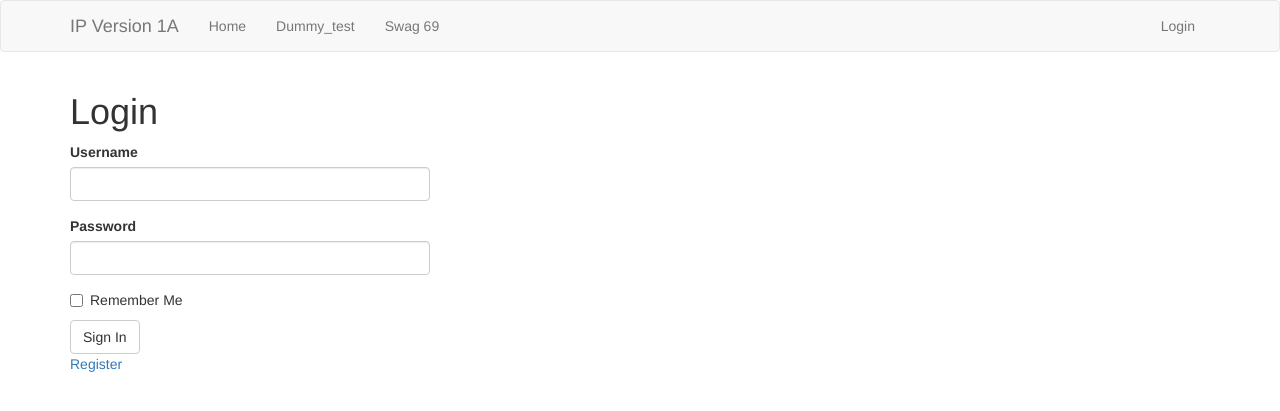
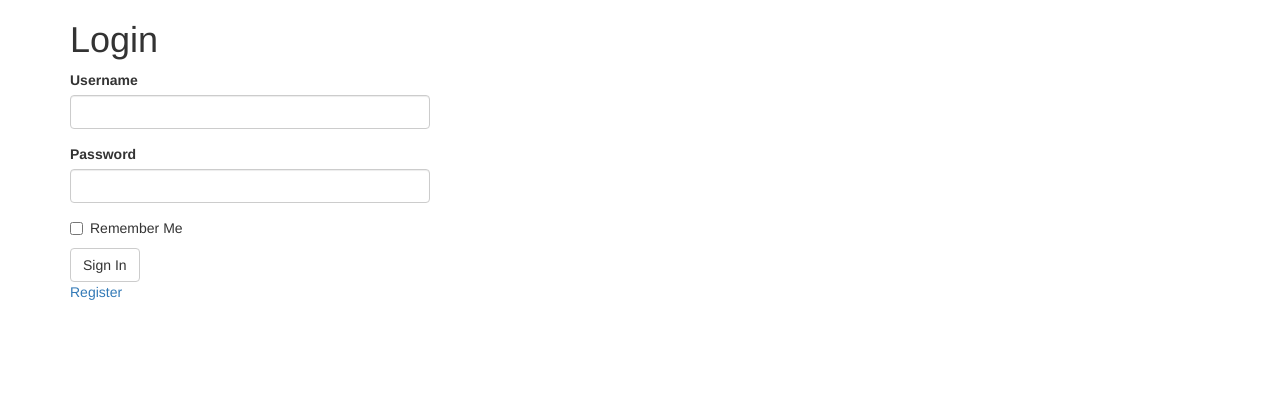
Before and after one commit to gjairath/IP_Version_2.0, a Flask app: a page that uses ip_app/templates/base_page.html in a window 1280 px wide. Shown: the top 411 px of the page. Run offline with Flask 2, Linux system fonts and the light colour scheme; some libraries are stand-ins or nearby versions.

Commit message:
Better docs, revised UI

```diff
--- a/ip_app/routes.py
+++ b/ip_app/routes.py
@@ -26,6 +26,46 @@ from datetime import datetime
 def index():
     return render_template('test69.html', user=current_user)
 
+@app.route("/user/<username>")
+@login_required
+def profile(username):
+    '''
+    Profile, at the dashboard as a "dropdown", login required.
+    '''
+    user = User.query.filter_by(username=username).first_or_404()
+    return render_template('user_profile.html', user=user)
+
+@app.route('/dummy', methods = ["GET"])
+@login_required
+def show_users():
+    '''
+    Show all users, at the dashboard, login required.
+    '''
+    user_list = User.query.all()
+    # When this html file extends my base page, the base page has a var for user that isn't importer
+    return render_template("user_test.html", users = user_list, user = current_user)
+
+@app.route('/dashboard')
+def show_dashboard():
+    '''
+    Dashboard, at the dasboard, login required.
+    '''
+    return render_template("dashboard.html", user=current_user)
+
+@app.before_request
+def before_request():
+    '''
+    Tracks the last time user logged on.
+    before_request is a flask thing that triggers before views. Convinent. [is that how you spell it?]
+    '''
+    if (current_user.is_authenticated):
+        current_user.profile_last_login = datetime.utcnow()
+        db.session.commit()
+
+
+'''
+    Login functionality is below, Register, Login, Logout.
+'''
 @app.route('/register', methods=['GET', 'POST'])
 def register():
     registeration_form = Register()
@@ -84,33 +124,3 @@ def login():
 def logout():
     logout_user()
     return redirect(url_for('index'))
-
-
-# All non login driven cute stuff is below.
-    # /user/admin => <admin>
-@app.route("/user/<username>")
-@login_required
-def profile(username):
-    user = User.query.filter_by(username=username).first_or_404()
-    return render_template('user_profile.html', user=user)
-
-@app.before_request
-def before_request():
-    if (current_user.is_authenticated):
-        current_user.profile_last_login = datetime.utcnow()
-        db.session.commit()
-
-
-@app.route('/dummy', methods = ["GET"])
-@login_required
-def show_users():
-    user_list = User.query.all()
-
-    # When this html file extends my base page, the base page has a var for user that isn't importer
-    return render_template("user_test.html", users = user_list, user = current_user)
-
-
-@app.route('/Swag-69', methods = ["GET"])
-@login_required
-def test_new_index():
-    return render_template("test69.html")
--- a/ip_app/templates/base_page.html
+++ b/ip_app/templates/base_page.html
@@ -2,38 +2,6 @@
 
 {% block title %}
     {% if title %}{{ title }} - IP {% else %} IP Version 1A {% endif %}
-{% endblock %}
-
-{% block navbar %}
-    <nav class="navbar navbar-default">
-        <div class="container">
-            <div class="navbar-header">
-                <button type="button" class="navbar-toggle collapsed" data-toggle="collapse" data-target="#bs-example-navbar-collapse-1" aria-expanded="false">
-                    <span class="sr-only">Toggle navigation</span>
-                    <span class="icon-bar"></span>
-                    <span class="icon-bar"></span>
-                    <span class="icon-bar"></span>
-                </button>
-                <a class="navbar-brand" href="{{ url_for('index') }}">IP Version 1A </a>
-            </div>
-            <div class="collapse navbar-collapse" id="bs-example-navbar-collapse-1">
-                <ul class="nav navbar-nav">
-                    <li><a href="{{ url_for('index') }}">Home</a></li>
-                    <li> <a href= {{ url_for("show_users") }} > Dummy_test </a> </li>
-                    <li> <a href= {{ url_for("test_new_index") }} > Swag 69 </a> </li>
-                </ul>
-
-                <ul class="nav navbar-nav navbar-right">
-                    {% if current_user.is_anonymous %}
-                    <li><a href="{{ url_for('login') }}">Login</a></li>
-                    {% else %}
-                    <li><a href="{{ url_for('profile', username=current_user.username) }}">Profile</a></li>
-                    <li><a href="{{ url_for('logout') }}">Logout</a></li>
-                    {% endif %}
-                </ul>
-            </div>
-        </div>
-    </nav>
 {% endblock %}
 
 {% block content %}
--- a/ip_app/templates/test69.html
+++ b/ip_app/templates/test69.html
@@ -36,9 +36,9 @@
                 "Hello, {{ user.username }}"
               </button>
               <ul class="dropdown-menu" aria-labelledby="dropdownMenuButton">
-                <li><a class="dropdown-item" href="#">Profile</a></li>
+                <li><a class="dropdown-item" href="{{url_for('profile', username=user.username)}}">Profile</a></li>
                 <li><a class="dropdown-item" href="#">Settings</a></li>
-                <li><a class="dropdown-item" href="#">Logout</a></li>
+                <li><a class="dropdown-item" href="{{ url_for('logout') }}">Logout</a></li>
               </ul>
             </div>
       </div>
--- a/ip_app/templates/user_profile.html
+++ b/ip_app/templates/user_profile.html
@@ -1,4 +1,4 @@
-{% extends "base_page.html" %}
+{% extends "test69.html" %}
 
 
 {% block content %}
```
Also changed, not shown: ip_app/app.db.
